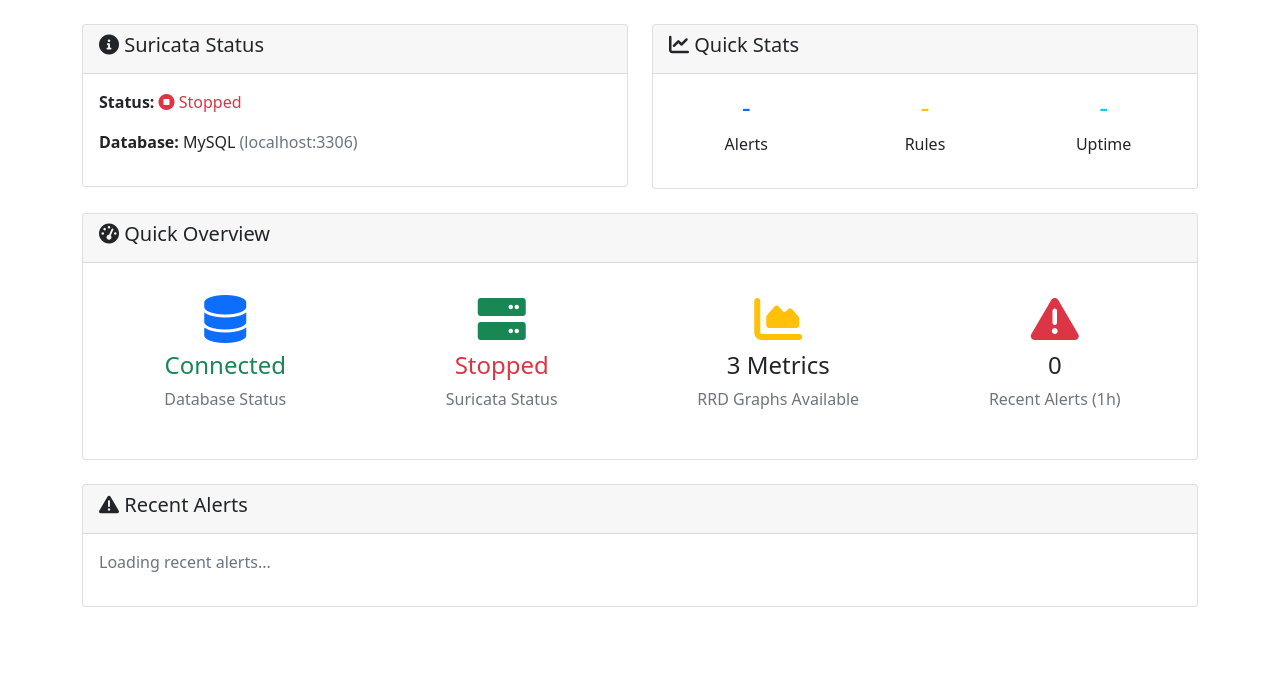
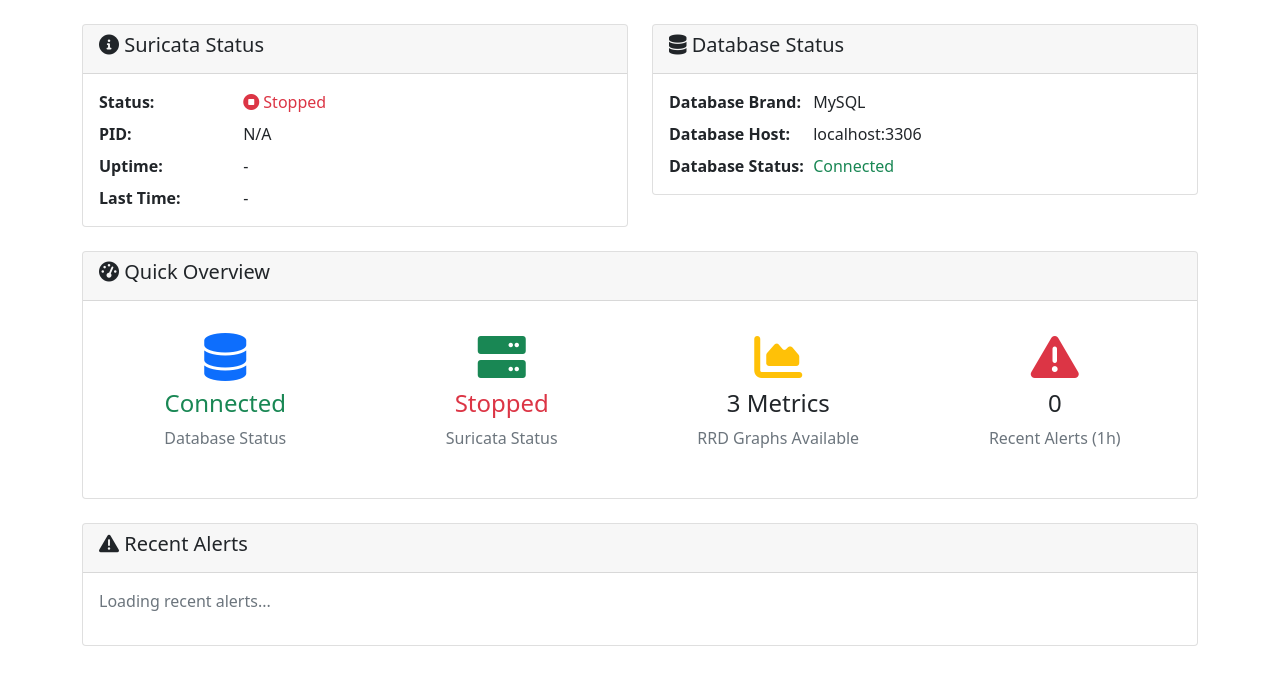
Before and after one commit to HudaFiqri/suricata-dashboard, a Flask app: page / in a window 1280 px wide. Shown: the part 72-755 px from the top of the page. Run offline with Flask 3, Linux system fonts and the light colour scheme.

Commit message:
fix(apps): fixing monitoring dashboard

```diff
--- a/binary/controllers/backend.py
+++ b/binary/controllers/backend.py
@@ -35,26 +35,35 @@ class SuricataBackendController:
 
                 uptime = None
                 uptime_seconds: Optional[int] = None
+                last_time: Optional[str] = None
+                last_time_epoch: Optional[int] = None
                 if pid:
                     try:
                         process = psutil.Process(pid)
-                        uptime_seconds = max(int(time.time() - process.create_time()), 0)
+                        create_time = process.create_time()
+                        uptime_seconds = max(int(time.time() - create_time), 0)
                         uptime = self._format_duration(uptime_seconds)
+                        last_time = time.strftime('%Y-%m-%d %H:%M:%S', time.localtime(create_time))
+                        last_time_epoch = int(create_time)
                     except (psutil.Error, OSError, ValueError):
                         uptime = None
                         uptime_seconds = None
+                        last_time = None
+                        last_time_epoch = None
 
                 return {
                     'status': 'running',
                     'running': True,
                     'pid': pid if pid else 'N/A',
                     'uptime': uptime,
-                    'uptime_seconds': uptime_seconds
+                    'uptime_seconds': uptime_seconds,
+                    'last_time': last_time,
+                    'last_time_epoch': last_time_epoch
                 }
             else:
-                return {'status': 'stopped', 'running': False}
+                return {'status': 'stopped', 'running': False, 'last_time': None, 'last_time_epoch': None}
         except Exception as e:
-            return {'status': 'error', 'message': str(e), 'running': False}
+            return {'status': 'error', 'message': str(e), 'running': False, 'last_time': None, 'last_time_epoch': None}
 
 
     @staticmethod
--- a/templates/index.html
+++ b/templates/index.html
@@ -8,23 +8,30 @@
                 <h5><i class="fas fa-info-circle"></i> Suricata Status</h5>
             </div>
             <div class="card-body">
-                <div id="status-info">
-                    {% if status.status == 'running' %}
-                        <p><strong>Status:</strong> <span class="status-running"><i class="fas fa-play-circle"></i> Running</span></p>
-                        <p><strong>PID:</strong> {{ status.pid }}</p>
-                        {% if status.uptime %}
-                        <p><strong>Uptime:</strong> {{ status.uptime }}</p>
+                <ul class="list-unstyled status-detail-list mb-0" id="status-info">
+                    <li>
+                        <span class="status-label">Status:</span>
+                        {% if status.status == 'running' %}
+                        <span class="status-value status-running"><i class="fas fa-play-circle"></i> Running</span>
+                        {% elif status.status == 'stopped' %}
+                        <span class="status-value status-stopped"><i class="fas fa-stop-circle"></i> Stopped</span>
+                        {% else %}
+                        <span class="status-value status-error"><i class="fas fa-exclamation-circle"></i> Error</span>
                         {% endif %}
-                    {% elif status.status == 'stopped' %}
-                        <p><strong>Status:</strong> <span class="status-stopped"><i class="fas fa-stop-circle"></i> Stopped</span></p>
-                    {% else %}
-                        <p><strong>Status:</strong> <span class="status-error"><i class="fas fa-exclamation-circle"></i> Error</span></p>
-                        <p><strong>Message:</strong> {{ status.message }}</p>
-                    {% endif %}
-                    {% if status.database %}
-                    <p><strong>Database:</strong> {{ status.database.label }} <span class="text-muted">({{ status.database.host }}:{{ status.database.port }})</span></p>
-                    {% endif %}
-                </div>
+                    </li>
+                    <li>
+                        <span class="status-label">PID:</span>
+                        <span class="status-value">{{ status.pid if status.pid is defined else 'N/A' }}</span>
+                    </li>
+                    <li>
+                        <span class="status-label">Uptime:</span>
+                        <span class="status-value">{{ status.uptime if status.uptime is defined and status.uptime else '-' }}</span>
+                    </li>
+                    <li>
+                        <span class="status-label">Last Time:</span>
+                        <span class="status-value">{{ status.last_time if status.last_time else '-' }}</span>
+                    </li>
+                </ul>
             </div>
         </div>
     </div>
@@ -32,27 +39,48 @@
     <div class="col-md-6">
         <div class="card">
             <div class="card-header">
-                <h5><i class="fas fa-chart-line"></i> Quick Stats</h5>
+                <h5><i class="fas fa-database"></i> Database Status</h5>
             </div>
             <div class="card-body">
-                <div class="row text-center">
-                    <div class="col-4">
-                        <h3 class="text-primary" id="alerts-count">-</h3>
-                        <p>Alerts</p>
-                    </div>
-                    <div class="col-4">
-                        <h3 class="text-warning" id="rules-count">-</h3>
-                        <p>Rules</p>
-                    </div>
-                    <div class="col-4">
-                        <h3 class="text-info" id="uptime-display">-</h3>
-                        <p>Uptime</p>
-                    </div>
-                </div>
+                <ul class="list-unstyled status-detail-list mb-0" id="database-status">
+                    <li>
+                        <span class="status-label">Database Brand:</span>
+                        <span class="status-value" id="database-brand">{% if status.database %}{{ status.database.label }}{% else %}-{% endif %}</span>
+                    </li>
+                    <li>
+                        <span class="status-label">Database Host:</span>
+                        <span class="status-value" id="database-host">{% if status.database %}{{ status.database.host }}{% if status.database.port %}:{{ status.database.port }}{% endif %}{% else %}-{% endif %}</span>
+                    </li>
+                    <li>
+                        <span class="status-label">Database Status:</span>
+                        <span class="status-value" id="database-connection">Checking...</span>
+                    </li>
+                </ul>
             </div>
         </div>
     </div>
 </div>
+
+<style>
+.status-detail-list .status-label {
+    font-weight: 600;
+    min-width: 140px;
+    display: inline-block;
+}
+
+.status-detail-list li + li {
+    margin-top: 0.5rem;
+}
+
+.status-detail-list .status-value {
+    font-weight: 500;
+}
+
+.status-note {
+    margin-top: 0.5rem;
+    font-size: 0.875rem;
+}
+</style>
 
 <div class="row mt-4">
     <div class="col-12">
@@ -130,42 +158,80 @@
 
 {% block scripts %}
 <script>
+function formatLocalTime(epochSeconds) {
+    const numeric = Number(epochSeconds);
+    if (!Number.isFinite(numeric) || numeric <= 0) {
+        return '-';
+    }
+    const date = new Date(numeric * 1000);
+    if (Number.isNaN(date.getTime())) {
+        return '-';
+    }
+    return date.toLocaleString();
+}
+
 function showAlert(message, isSuccess = true) {
     $('#modal-message').html('<div class="alert alert-' + (isSuccess ? "success" : "danger") + '">' + message + '</div>');
     $('#alertModal').modal('show');
     setTimeout(() => updateStatus(), 1000);
 }
 
+function renderSuricataStatus(data) {
+    const statusList = $('#status-info');
+    if (!statusList.length) {
+        return;
+    }
+
+    let statusBadge;
+    if (data.status === 'running') {
+        statusBadge = '<span class="status-value status-running"><i class="fas fa-play-circle"></i> Running</span>';
+    } else if (data.status === 'stopped') {
+        statusBadge = '<span class="status-value status-stopped"><i class="fas fa-stop-circle"></i> Stopped</span>';
+    } else {
+        statusBadge = '<span class="status-value status-error"><i class="fas fa-exclamation-circle"></i> Error</span>';
+    }
+
+    const pidValue = (data.pid !== undefined && data.pid !== null && data.pid !== '') ? data.pid : 'N/A';
+    const uptimeValue = data.uptime ? data.uptime : '-';
+    let lastTimeDisplay = '-';
+    if (data.last_time_epoch) {
+        lastTimeDisplay = formatLocalTime(data.last_time_epoch);
+    } else if (data.last_time) {
+        lastTimeDisplay = data.last_time;
+    }
+
+    let rows = `
+        <li>
+            <span class="status-label">Status:</span>
+            ${statusBadge}
+        </li>
+        <li>
+            <span class="status-label">PID:</span>
+            <span class="status-value">${pidValue}</span>
+        </li>
+        <li>
+            <span class="status-label">Uptime:</span>
+            <span class="status-value">${uptimeValue}</span>
+        </li>
+        <li>
+            <span class="status-label">Last Time:</span>
+            <span class="status-value">${lastTimeDisplay}</span>
+        </li>
+    `;
+
+    if (data.status === 'error' && data.message) {
+        rows += `
+        <li class="status-note text-muted">
+            ${data.message}
+        </li>`;
+    }
+
+    statusList.html(rows);
+}
+
 function updateStatus() {
     $.get('/api/status', function(data) {
-        let statusHtml = '';
-        const pidValue = (data.pid !== undefined && data.pid !== null) ? data.pid : 'N/A';
-
-        if (data.status === 'running') {
-            statusHtml = `
-                <p><strong>Status:</strong> <span class="status-running"><i class="fas fa-play-circle"></i> Running</span></p>
-                <p><strong>PID:</strong> ${pidValue}</p>
-            `;
-            if (data.uptime) {
-                statusHtml += `<p><strong>Uptime:</strong> ${data.uptime}</p>`;
-            }
-        } else if (data.status === 'stopped') {
-            statusHtml = '<p><strong>Status:</strong> <span class="status-stopped"><i class="fas fa-stop-circle"></i> Stopped</span></p>';
-        } else {
-            statusHtml = `
-                <p><strong>Status:</strong> <span class="status-error"><i class="fas fa-exclamation-circle"></i> Error</span></p>
-                <p><strong>Message:</strong> ${data.message}</p>
-            `;
-        }
-
-        if (data.database) {
-            const dbLabel = data.database.label || (data.database.type ? data.database.type.toUpperCase() : '-');
-            const dbHost = data.database.host || 'localhost';
-            const dbPort = (data.database.port !== undefined && data.database.port !== null) ? data.database.port : '-';
-            statusHtml += `<p><strong>Database:</strong> ${dbLabel} <span class="text-muted">(${dbHost}:${dbPort})</span></p>`;
-        }
-
-        $('#status-info').html(statusHtml);
+        renderSuricataStatus(data);
 
         const suricataStatusEl = $('#dashboard-suricata-status');
         if (suricataStatusEl.length) {
@@ -177,10 +243,53 @@ function updateStatus() {
                 suricataStatusEl.html('<span class="text-warning">Error</span>');
             }
         }
+
+        const dbBrandEl = $('#database-brand');
+        if (dbBrandEl.length) {
+            if (data.database) {
+                const dbLabel = data.database.label || (data.database.type ? data.database.type.toUpperCase() : '-');
+                dbBrandEl.text(dbLabel);
+            } else {
+                dbBrandEl.text('-');
+            }
+        }
+
+        const dbHostEl = $('#database-host');
+        if (dbHostEl.length) {
+            if (data.database) {
+                const host = data.database.host || 'localhost';
+                const port = (data.database.port !== undefined && data.database.port !== null && data.database.port !== '') ? `:${data.database.port}` : '';
+                dbHostEl.text(`${host}${port}`);
+            } else {
+                dbHostEl.text('-');
+            }
+        }
     }).fail(function() {
         const suricataStatusEl = $('#dashboard-suricata-status');
         if (suricataStatusEl.length) {
             suricataStatusEl.html('<span class="text-danger">Error</span>');
+        }
+
+        const statusList = $('#status-info');
+        if (statusList.length) {
+            statusList.html(`
+                <li>
+                    <span class="status-label">Status:</span>
+                    <span class="status-value status-error"><i class="fas fa-exclamation-circle"></i> Error</span>
+                </li>
+                <li>
+                    <span class="status-label">PID:</span>
+                    <span class="status-value">N/A</span>
+                </li>
+                <li>
+                    <span class="status-label">Uptime:</span>
+                    <span class="status-value">-</span>
+                </li>
+                <li>
+                    <span class="status-label">Last Time:</span>
+                    <span class="status-value">-</span>
+                </li>
+            `);
         }
     });
 }
@@ -188,19 +297,34 @@ function updateStatus() {
 function updateQuickOverview() {
     $.get('/api/database/check', function(response) {
         const dbStatusEl = $('#dashboard-db-status');
-        if (!dbStatusEl.length) {
-            return;
+        if (dbStatusEl.length) {
+            if (response.success && response.connected) {
+                dbStatusEl.html('<span class="text-success">Connected</span>');
+            } else if (response.success) {
+                dbStatusEl.html('<span class="text-danger">Disconnected</span>');
+            } else {
+                dbStatusEl.html('<span class="text-danger">Error</span>');
+            }
         }
 
-        if (response.success && response.connected) {
-            dbStatusEl.html('<span class="text-success">Connected</span>');
-        } else {
-            dbStatusEl.html('<span class="text-danger">Disconnected</span>');
+        const cardStatusEl = $('#database-connection');
+        if (cardStatusEl.length) {
+            if (response.success && response.connected) {
+                cardStatusEl.html('<span class="text-success">Connected</span>');
+            } else if (response.success) {
+                cardStatusEl.html('<span class="text-danger">Disconnected</span>');
+            } else {
+                cardStatusEl.html('<span class="text-danger">Error</span>');
+            }
         }
     }).fail(function() {
         const dbStatusEl = $('#dashboard-db-status');
         if (dbStatusEl.length) {
             dbStatusEl.html('<span class="text-danger">Error</span>');
+        }
+        const cardStatusEl = $('#database-connection');
+        if (cardStatusEl.length) {
+            cardStatusEl.html('<span class="text-danger">Error</span>');
         }
     });
 
```
